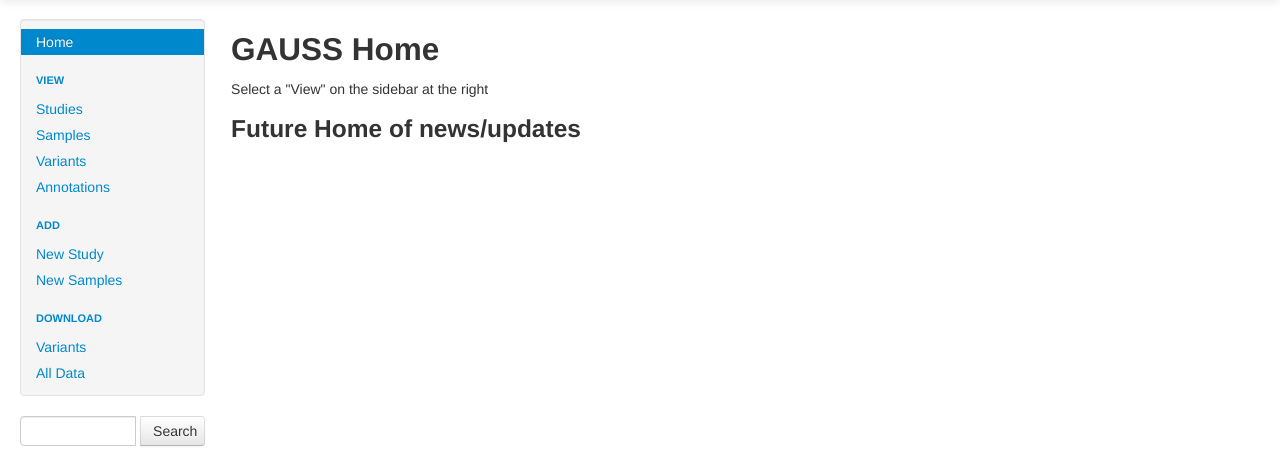
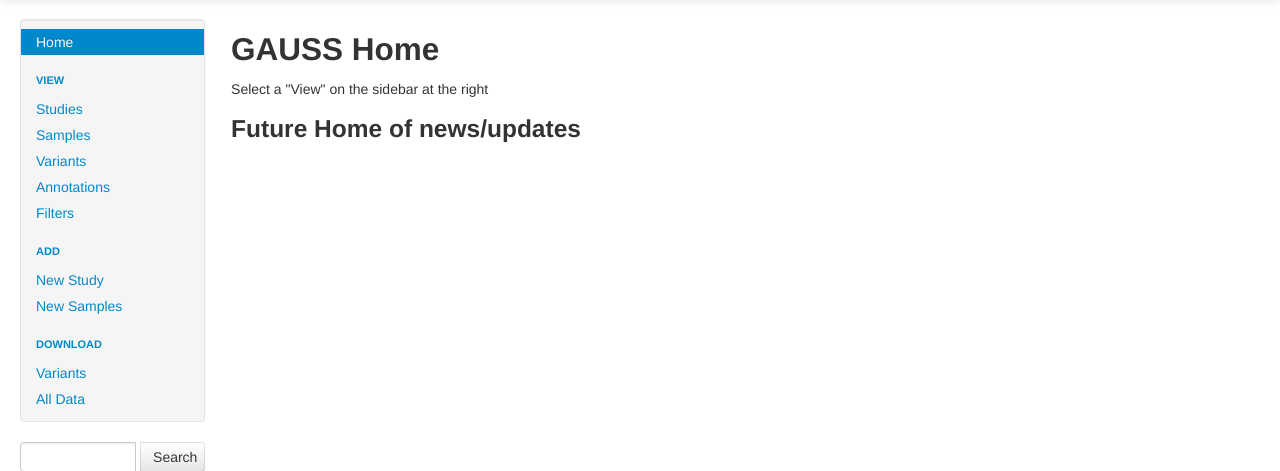
Before and after one commit to nkrumm/gauss, a Flask app: page / in a window 1280 px wide. Shown: the part 41-512 px from the top of the page. Run offline with Flask 2, Linux system fonts and the light colour scheme; some libraries are stand-ins or nearby versions.

Commit message:
Add Filters navigation tab

```diff
--- a/code/templates/layout.html
+++ b/code/templates/layout.html
@@ -57,6 +57,7 @@
               ('/samples', 'view_samples', 'Samples'),
               ('/variants', 'view_variants', 'Variants'),
               ('#', 'view_annotations', 'Annotations'),
+              ('#', 'view_filters', 'Filters'),
               ('', 'nav-header', 'Add'),
               ('#', 'add_studies', 'New Study'),
               ('#', 'add_samples', 'New Samples'),
```
